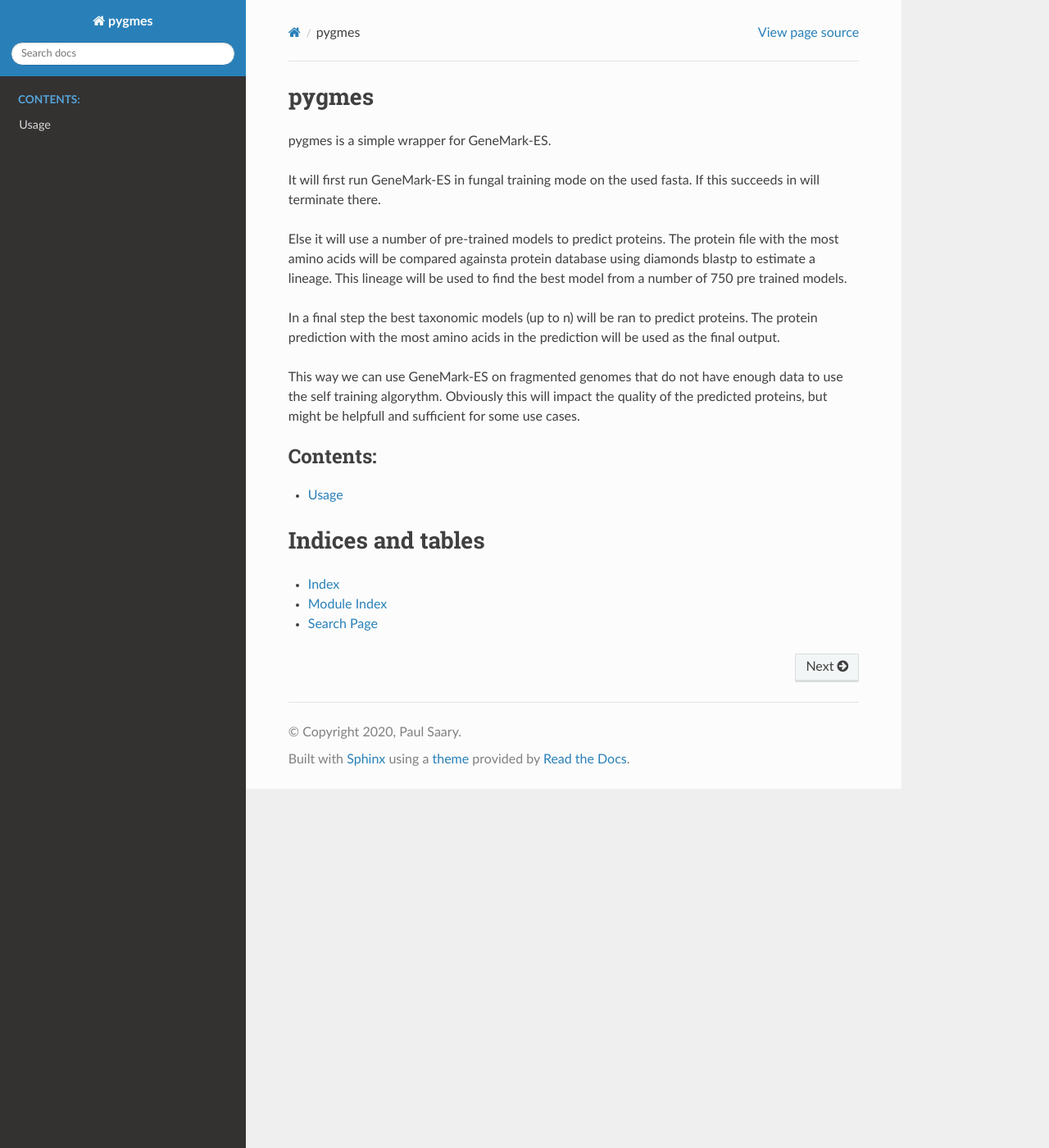
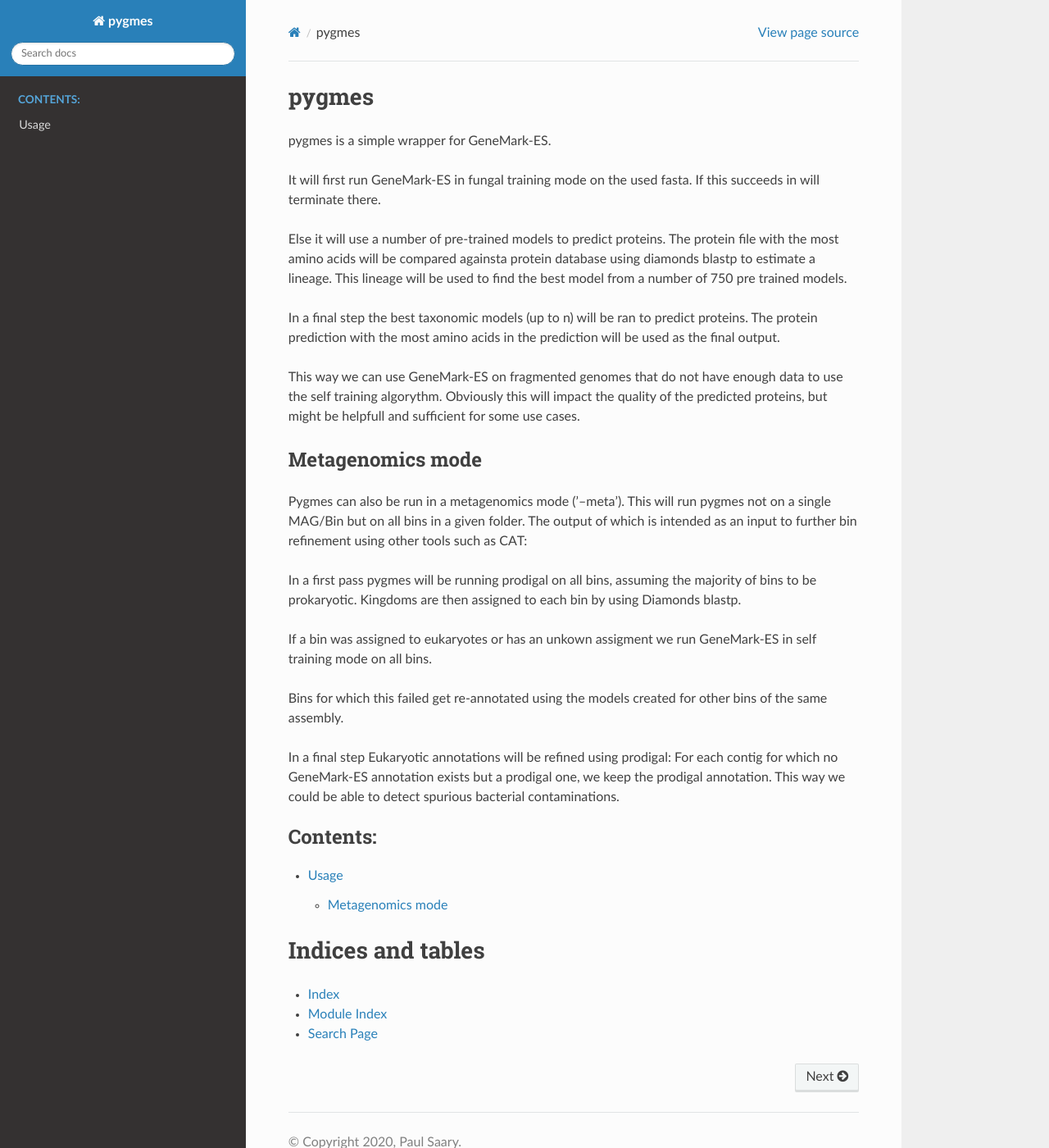
Before and after one commit to openpaul/pygmes, a Sphinx documentation site: the page built from docs/source/index.rst, in a window 1280 px wide and 1400 px high. Shown: the whole window at 82% size. Built offline with Sphinx 7.4.7 and the Read the Docs theme 2.0.0, drawn with Linux system fonts in a browser that asks for light colours; pages that are not in the unit, such as notebooks, are missing from menus.

Commit message:
update the documentation

```diff
--- a/docs/source/index.rst
+++ b/docs/source/index.rst
@@ -5,7 +5,8 @@ pygmes
 
 pygmes is a simple wrapper for GeneMark-ES.
 
-It will first run GeneMark-ES in fungal training mode on the used fasta. If this succeeds in will terminate there.
+It will first run GeneMark-ES in fungal training mode on the used fasta.
+If this succeeds in will terminate there.
 
 Else it will use a number of pre-trained models to predict proteins.
 The protein file with the most amino acids will be compared againsta  protein database
@@ -20,6 +21,29 @@ This way we can use GeneMark-ES on fragmented genomes that do not have enough da
 to use the self training algorythm. Obviously this will impact the quality of
 the predicted proteins, but might be helpfull and sufficient for some
 use cases.
+
+Metagenomics mode
+-----------------------
+Pygmes can also be run in a metagenomics mode ('--meta'). This will run pygmes not
+on a single MAG/Bin but on all bins in a given folder.
+The output of which is intended as an input to further bin refinement using other
+tools such as CAT:
+
+In a first pass pygmes will be running prodigal on all bins, assuming the
+majority of bins to be prokaryotic. Kingdoms are then assigned to each bin
+by using Diamonds blastp.
+
+If a bin was assigned to eukaryotes or has an unkown assigment we run GeneMark-ES
+in self training mode on all bins.
+
+Bins for which this failed get re-annotated using the models created for other bins
+of the same assembly.
+
+In a final step Eukaryotic annotations will be refined using prodigal:
+For each contig for which no GeneMark-ES annotation exists but a prodigal one,
+we keep the prodigal annotation. This way we could be able to detect spurious bacterial
+contaminations.
+
 
 
 .. toctree::
```
Also changed, not shown: docs/source/usage.rst (+15 -1 lines).
